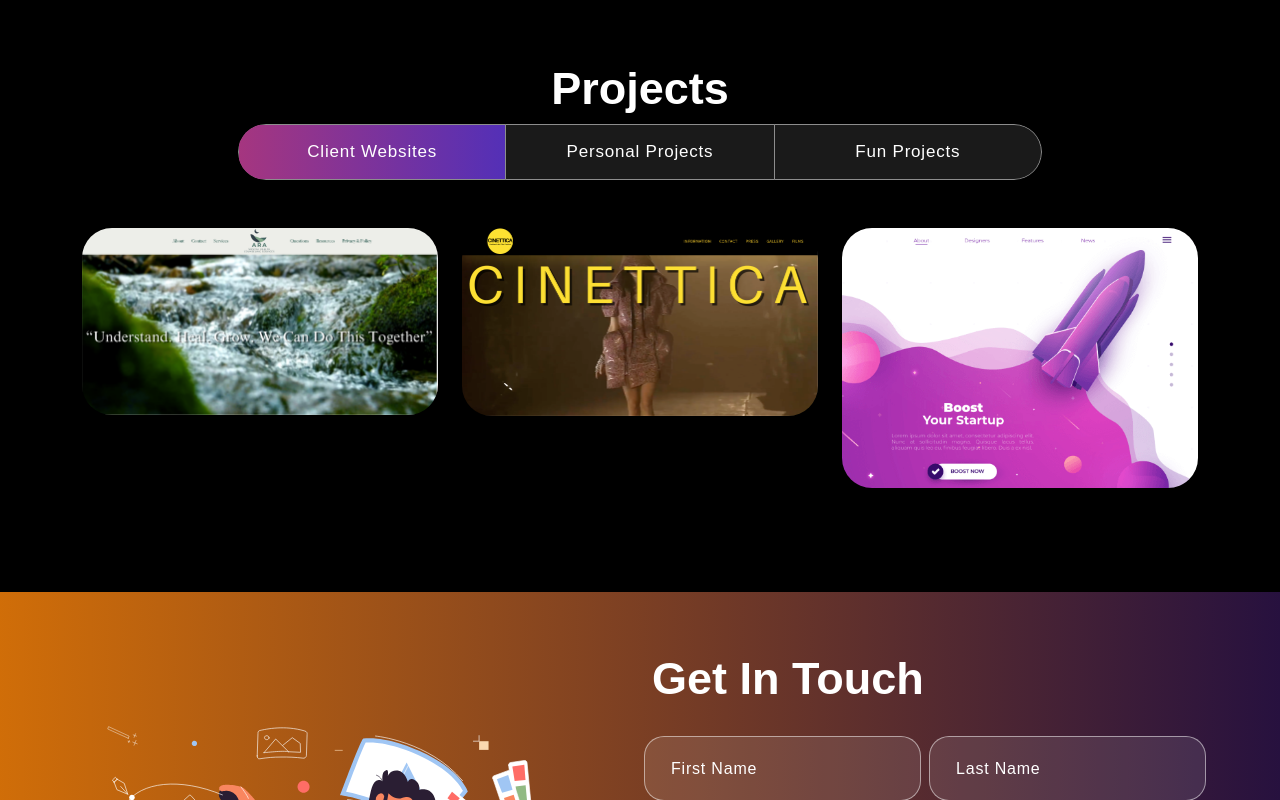
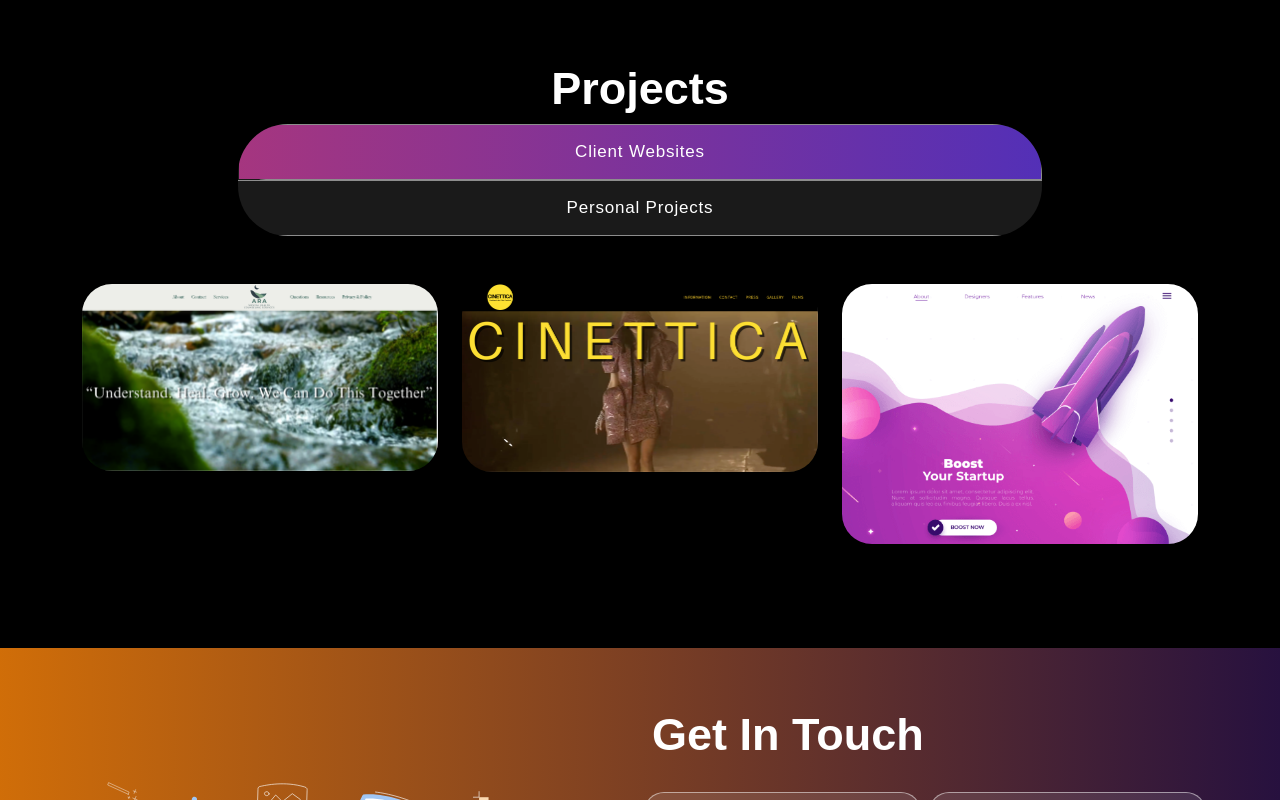
Before and after one commit to Cktestakis/ck-portfolio.io, a React (Create React App) app: page / in a window 1280 px wide. Shown: the part 1620-2420 px from the top of the page. Built offline with nearby package versions, Linux system fonts and the light colour scheme; no server answers.

Commit message:
Updated CSS

```diff
--- a/src/App.css
+++ b/src/App.css
@@ -377,7 +377,7 @@ nav.navbar .navbar-toggler[aria-expanded="true"] .navbar-toggler-icon {
   overflow: hidden;
 }
 .project .nav.nav-pills .nav-item {
-  width: 33.33333%;
+  width: 100%;
 }
 .project .nav.nav-pills .nav-link {
   background-color: transparent;
--- a/src/components/Projects.js
+++ b/src/components/Projects.js
@@ -79,9 +79,9 @@ export const Projects = () => {
                       <Nav.Item>
                         <Nav.Link eventKey="second">Personal Projects</Nav.Link>
                       </Nav.Item>
-                      <Nav.Item>
+                      {/* <Nav.Item>
                         <Nav.Link eventKey="third">Fun Projects</Nav.Link>
-                      </Nav.Item>
+                      </Nav.Item> */}
                     </Nav>
                     <Tab.Content
                       id="slideInUp"
```
